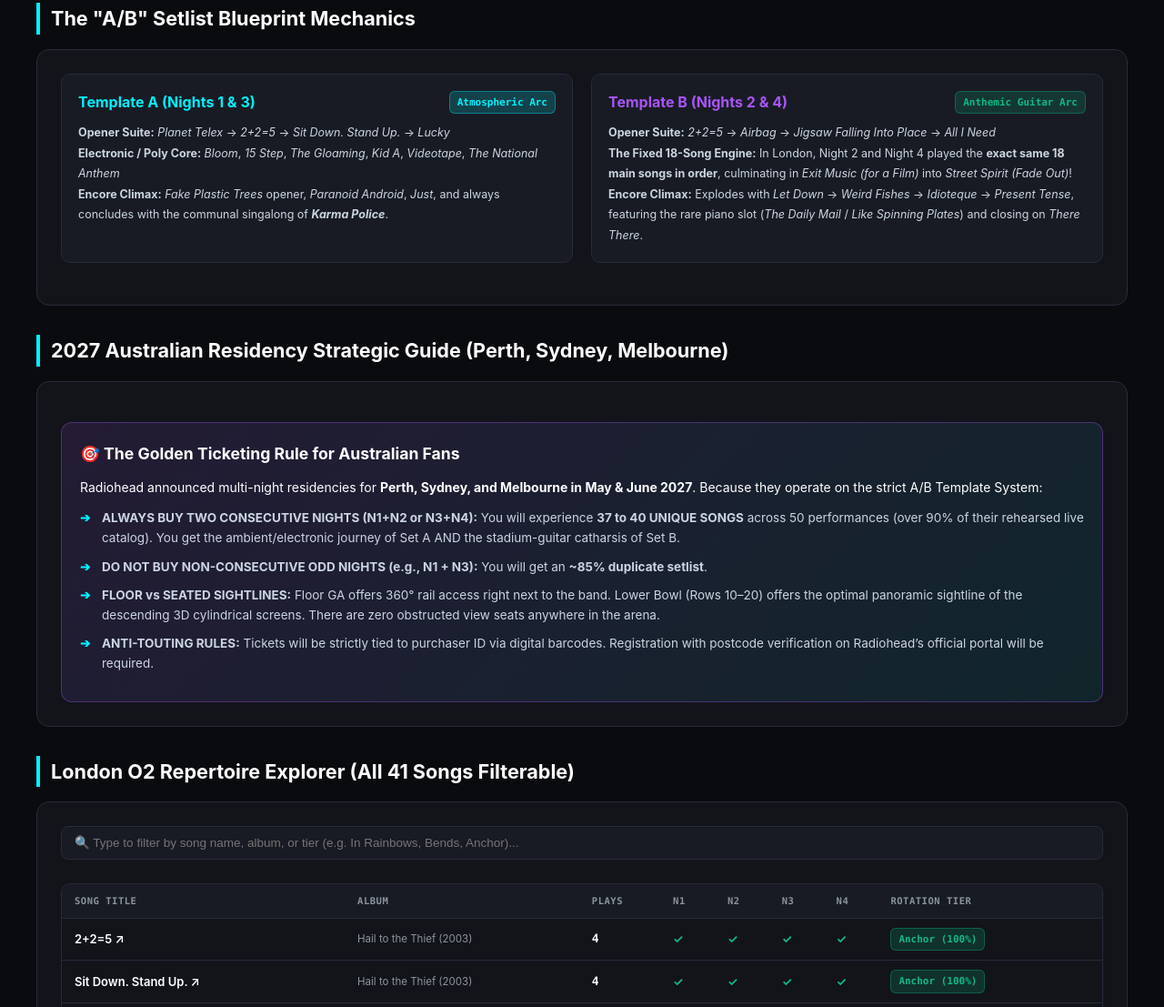
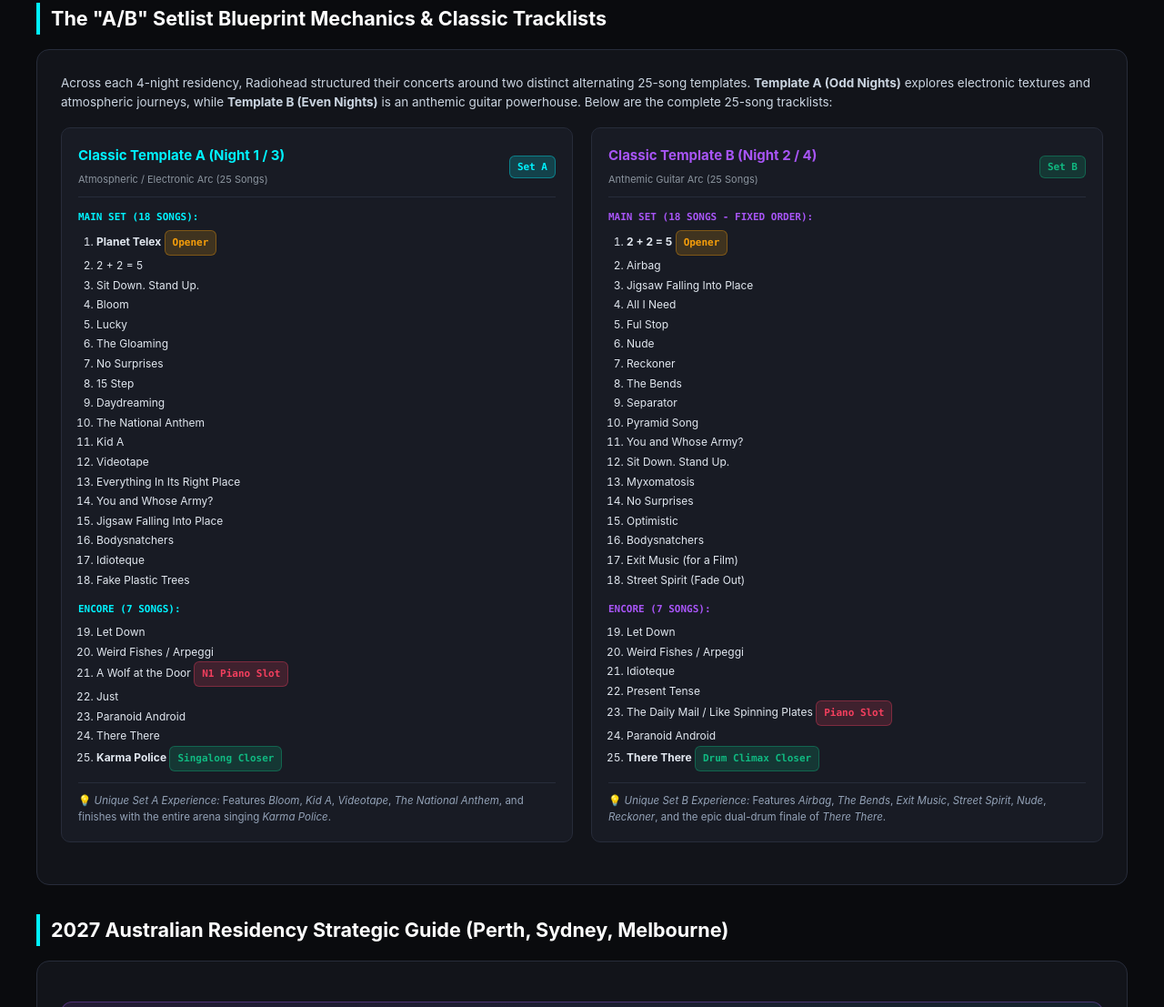
Before and after one commit to Whale0ilBeefHooked/RadioheadTour, a plain HTML site: page index.html in a window 1280 px wide. Shown: the part 5446-6553 px from the top of the page at 91% size. Drawn offline with Linux system fonts and the light colour scheme.

Commit message:
Add files via upload

```diff
--- a/index.html
+++ b/index.html
@@ -977,31 +977,111 @@
   </div>
 
   <!-- SECTION: Rotation Blueprints (A/B) -->
-  <h2 id="rotation" class="section-title">The "A/B" Setlist Blueprint Mechanics</h2>
+  <h2 id="rotation" class="section-title">The "A/B" Setlist Blueprint Mechanics &amp; Classic Tracklists</h2>
   <div class="card">
+    <p style="font-size: 13.5px; color: #cbd5e1; margin-bottom: 16px;">
+      Across each 4-night residency, Radiohead structured their concerts around two distinct alternating 25-song templates. <strong>Template A (Odd Nights)</strong> explores electronic textures and atmospheric journeys, while <strong>Template B (Even Nights)</strong> is an anthemic guitar powerhouse. Below are the complete 25-song tracklists:
+    </p>
+
     <div class="grid-2">
+      <!-- CLASSIC TEMPLATE A (NIGHT 1) -->
       <div style="background: var(--bg-card); padding: 18px; border-radius: 10px; border: 1px solid var(--border-color);">
-        <div style="display: flex; justify-content: space-between; align-items: center; margin-bottom: 10px;">
-          <h4 style="color: var(--accent-cyan);">Template A (Nights 1 &amp; 3)</h4>
-          <span class="badge badge-high">Atmospheric Arc</span>
+        <div style="display: flex; justify-content: space-between; align-items: center; margin-bottom: 12px; border-bottom: 1px solid var(--border-color); padding-bottom: 8px;">
+          <div>
+            <h4 style="color: var(--accent-cyan); font-size: 15px;">Classic Template A (Night 1 / 3)</h4>
+            <span style="font-size: 11px; color: var(--text-muted);">Atmospheric / Electronic Arc (25 Songs)</span>
+          </div>
+          <span class="badge badge-high">Set A</span>
         </div>
-        <ul style="font-size: 12.5px; list-style: none; line-height: 1.8; color: #cbd5e1;">
-          <li><strong>Opener Suite:</strong> <em>Planet Telex</em> → <em>2+2=5</em> → <em>Sit Down. Stand Up.</em> → <em>Lucky</em></li>
-          <li><strong>Electronic / Poly Core:</strong> <em>Bloom</em>, <em>15 Step</em>, <em>The Gloaming</em>, <em>Kid A</em>, <em>Videotape</em>, <em>The National Anthem</em></li>
-          <li><strong>Encore Climax:</strong> <em>Fake Plastic Trees</em> opener, <em>Paranoid Android</em>, <em>Just</em>, and always concludes with the communal singalong of <strong><em>Karma Police</em></strong>.</li>
-        </ul>
+
+        <div style="font-size: 12px; line-height: 1.8; color: #e2e8f0;">
+          <div style="font-weight: 700; color: var(--accent-cyan); margin-bottom: 4px; font-family: var(--font-mono); text-transform: uppercase; font-size: 11px;">Main Set (18 Songs):</div>
+          <ol style="padding-left: 20px; margin-bottom: 12px;">
+            <li><strong>Planet Telex</strong> <span class="badge badge-rotate">Opener</span></li>
+            <li>2 + 2 = 5</li>
+            <li>Sit Down. Stand Up.</li>
+            <li>Bloom</li>
+            <li>Lucky</li>
+            <li>The Gloaming</li>
+            <li>No Surprises</li>
+            <li>15 Step</li>
+            <li>Daydreaming</li>
+            <li>The National Anthem</li>
+            <li>Kid A</li>
+            <li>Videotape</li>
+            <li>Everything In Its Right Place</li>
+            <li>You and Whose Army?</li>
+            <li>Jigsaw Falling Into Place</li>
+            <li>Bodysnatchers</li>
+            <li>Idioteque</li>
+            <li>Fake Plastic Trees</li>
+          </ol>
+
+          <div style="font-weight: 700; color: var(--accent-cyan); margin-bottom: 4px; font-family: var(--font-mono); text-transform: uppercase; font-size: 11px;">Encore (7 Songs):</div>
+          <ol start="19" style="padding-left: 20px;">
+            <li>Let Down</li>
+            <li>Weird Fishes / Arpeggi</li>
+            <li>A Wolf at the Door <span class="badge badge-rare">N1 Piano Slot</span></li>
+            <li>Just</li>
+            <li>Paranoid Android</li>
+            <li>There There</li>
+            <li><strong>Karma Police</strong> <span class="badge badge-anchor">Singalong Closer</span></li>
+          </ol>
+        </div>
+
+        <div style="margin-top: 12px; padding-top: 10px; border-top: 1px solid var(--border-color); font-size: 11.5px; color: #94a3b8;">
+          💡 <em>Unique Set A Experience:</em> Features <em>Bloom</em>, <em>Kid A</em>, <em>Videotape</em>, <em>The National Anthem</em>, and finishes with the entire arena singing <em>Karma Police</em>.
+        </div>
       </div>
 
+      <!-- CLASSIC TEMPLATE B (NIGHT 2) -->
       <div style="background: var(--bg-card); padding: 18px; border-radius: 10px; border: 1px solid var(--border-color);">
-        <div style="display: flex; justify-content: space-between; align-items: center; margin-bottom: 10px;">
-          <h4 style="color: var(--accent-purple);">Template B (Nights 2 &amp; 4)</h4>
-          <span class="badge badge-anchor">Anthemic Guitar Arc</span>
+        <div style="display: flex; justify-content: space-between; align-items: center; margin-bottom: 12px; border-bottom: 1px solid var(--border-color); padding-bottom: 8px;">
+          <div>
+            <h4 style="color: var(--accent-purple); font-size: 15px;">Classic Template B (Night 2 / 4)</h4>
+            <span style="font-size: 11px; color: var(--text-muted);">Anthemic Guitar Arc (25 Songs)</span>
+          </div>
+          <span class="badge badge-anchor">Set B</span>
         </div>
-        <ul style="font-size: 12.5px; list-style: none; line-height: 1.8; color: #cbd5e1;">
-          <li><strong>Opener Suite:</strong> <em>2+2=5</em> → <em>Airbag</em> → <em>Jigsaw Falling Into Place</em> → <em>All I Need</em></li>
-          <li><strong>The Fixed 18-Song Engine:</strong> In London, Night 2 and Night 4 played the <strong>exact same 18 main songs in order</strong>, culminating in <em>Exit Music (for a Film)</em> into <em>Street Spirit (Fade Out)</em>!</li>
-          <li><strong>Encore Climax:</strong> Explodes with <em>Let Down</em> → <em>Weird Fishes</em> → <em>Idioteque</em> → <em>Present Tense</em>, featuring the rare piano slot (<em>The Daily Mail</em> / <em>Like Spinning Plates</em>) and closing on <em>There There</em>.</li>
-        </ul>
+
+        <div style="font-size: 12px; line-height: 1.8; color: #e2e8f0;">
+          <div style="font-weight: 700; color: var(--accent-purple); margin-bottom: 4px; font-family: var(--font-mono); text-transform: uppercase; font-size: 11px;">Main Set (18 Songs - Fixed Order):</div>
+          <ol style="padding-left: 20px; margin-bottom: 12px;">
+            <li><strong>2 + 2 = 5</strong> <span class="badge badge-rotate">Opener</span></li>
+            <li>Airbag</li>
+            <li>Jigsaw Falling Into Place</li>
+            <li>All I Need</li>
+            <li>Ful Stop</li>
+            <li>Nude</li>
+            <li>Reckoner</li>
+            <li>The Bends</li>
+            <li>Separator</li>
+            <li>Pyramid Song</li>
+            <li>You and Whose Army?</li>
+            <li>Sit Down. Stand Up.</li>
+            <li>Myxomatosis</li>
+            <li>No Surprises</li>
+            <li>Optimistic</li>
+            <li>Bodysnatchers</li>
+            <li>Exit Music (for a Film)</li>
+            <li>Street Spirit (Fade Out)</li>
+          </ol>
+
+          <div style="font-weight: 700; color: var(--accent-purple); margin-bottom: 4px; font-family: var(--font-mono); text-transform: uppercase; font-size: 11px;">Encore (7 Songs):</div>
+          <ol start="19" style="padding-left: 20px;">
+            <li>Let Down</li>
+            <li>Weird Fishes / Arpeggi</li>
+            <li>Idioteque</li>
+            <li>Present Tense</li>
+            <li>The Daily Mail / Like Spinning Plates <span class="badge badge-rare">Piano Slot</span></li>
+            <li>Paranoid Android</li>
+            <li><strong>There There</strong> <span class="badge badge-anchor">Drum Climax Closer</span></li>
+          </ol>
+        </div>
+
+        <div style="margin-top: 12px; padding-top: 10px; border-top: 1px solid var(--border-color); font-size: 11.5px; color: #94a3b8;">
+          💡 <em>Unique Set B Experience:</em> Features <em>Airbag</em>, <em>The Bends</em>, <em>Exit Music</em>, <em>Street Spirit</em>, <em>Nude</em>, <em>Reckoner</em>, and the epic dual-drum finale of <em>There There</em>.
+        </div>
       </div>
     </div>
   </div>
```
